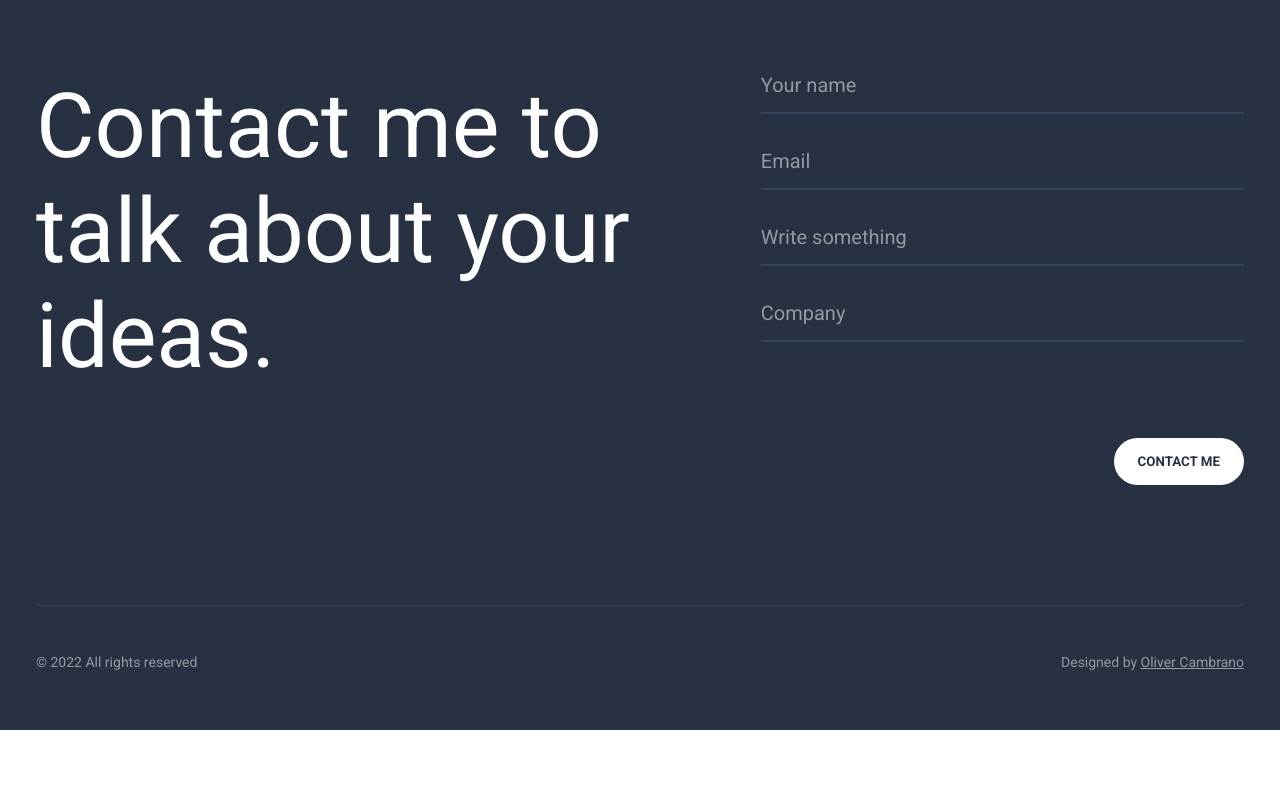
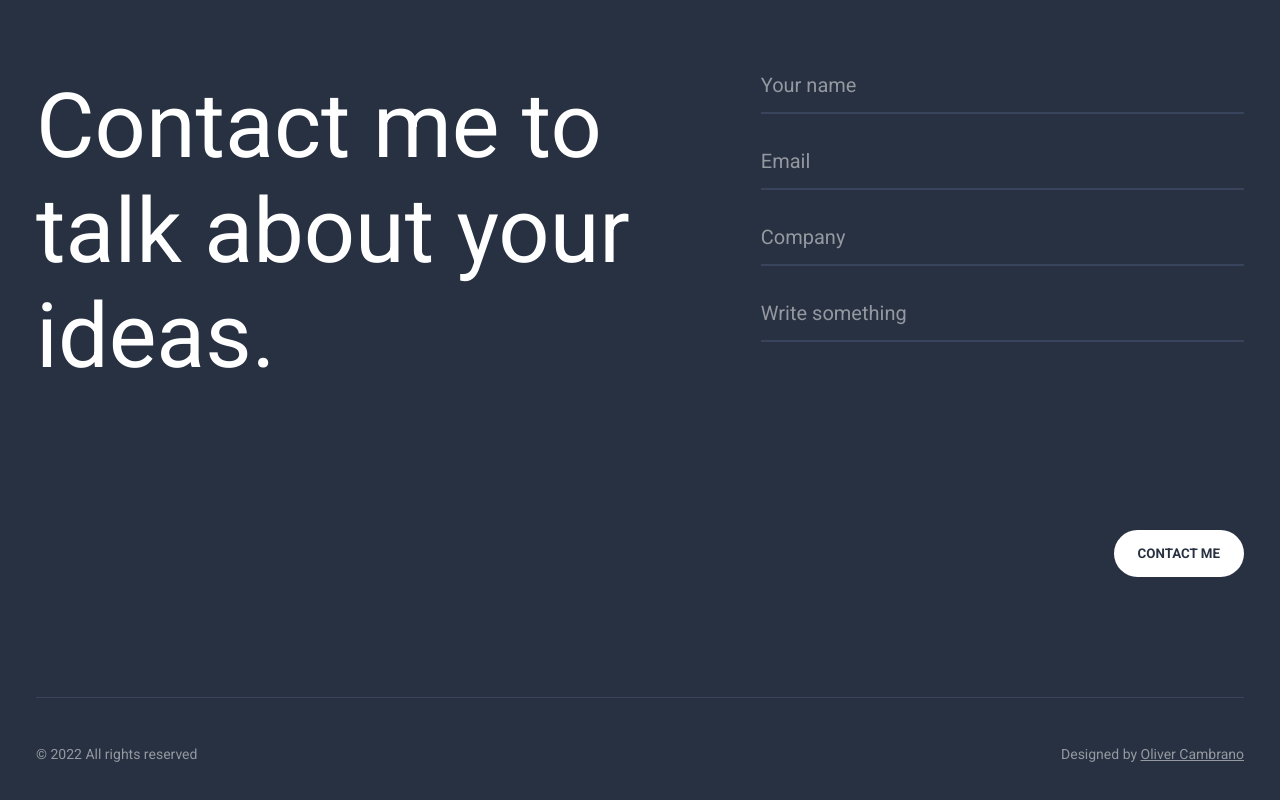
Before and after one commit to arathjz/arathjz-site, a Gatsby site: page / in a window 1280 px wide. Shown: the part 766-1566 px from the top of the page. Before the commit the page ends 1496 px from the top, so only its background shows below. Built offline with nearby package versions, Linux system fonts and the light colour scheme; Gatsby itself is replaced by a stand-in of ours.

Commit message:
Add dump input

```diff
--- a/src/components/Footer/Footer.tsx
+++ b/src/components/Footer/Footer.tsx
@@ -33,17 +33,18 @@ export const Footer = () => (
         />
         <Input
           type="text"
+          aria-label="Company"
+          placeholder="Company"
+          name="company"
+        />
+        <Input
+          type="text"
           aria-label="Write something"
           placeholder="Write something"
           name="message"
           required
         />
-        <Input
-          type="text"
-          aria-label="Company"
-          placeholder="Company"
-          name="company"
-        />
+        <input type="text" style={{ visibility: 'hidden' }} />
         <SubmitButton>Contact me</SubmitButton>
       </FormContainer>
     </Content>
```
